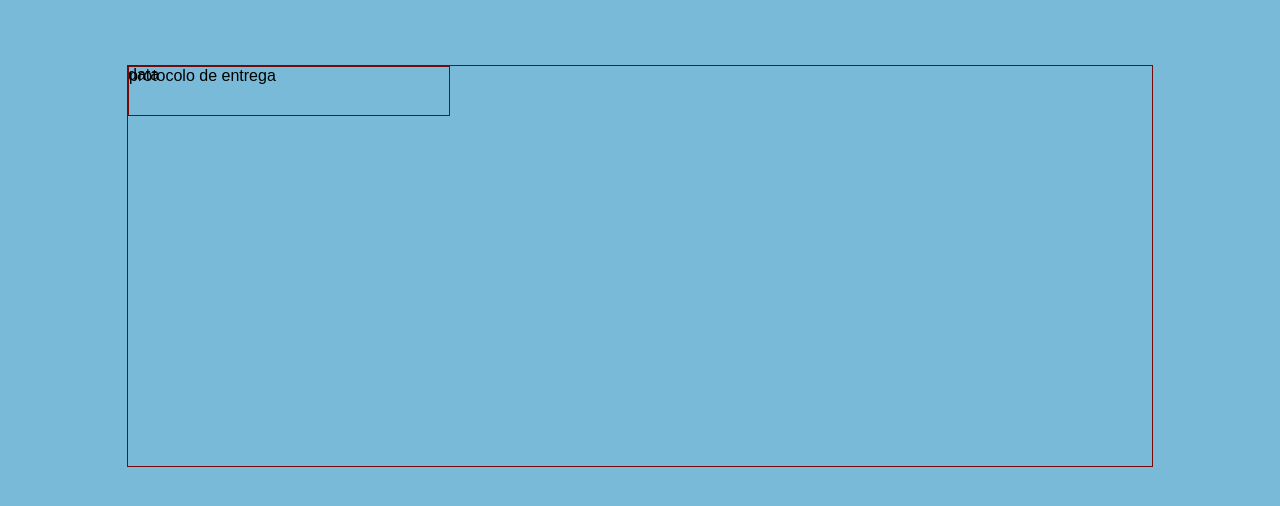
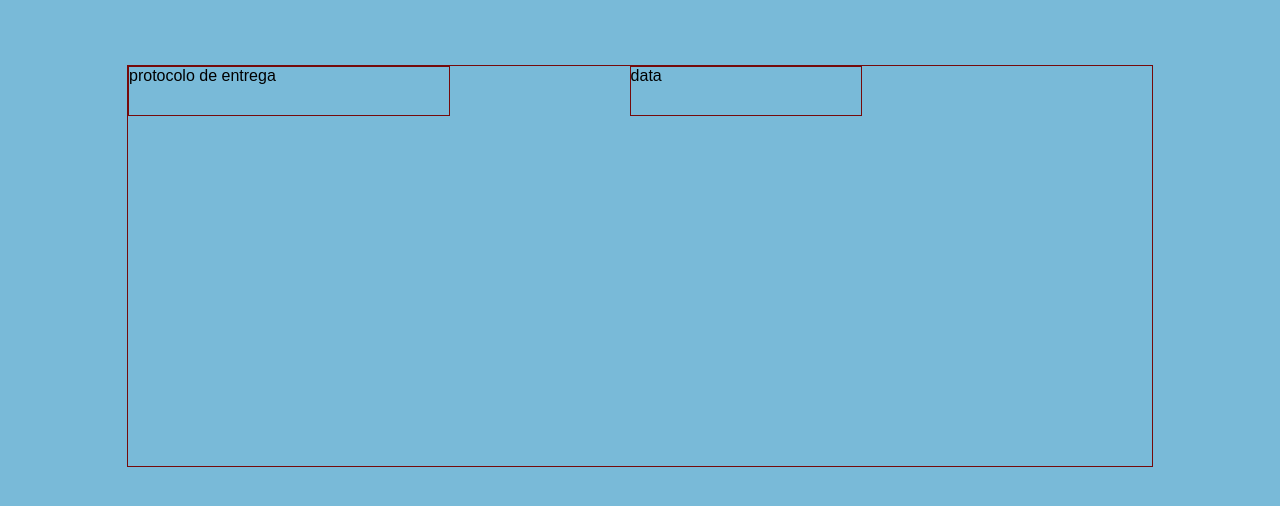
Before and after one commit to nhengler/Protocolo-NW, a plain HTML site: page index.html in a window 1280 px wide. Drawn offline with Linux system fonts and the light colour scheme.

Commit message:
Update style.css

```diff
--- a/style.css
+++ b/style.css
@@ -23,3 +23,14 @@ body{
     top: 0;
     left: 0;
 }
+
+#data{
+
+    border: 1px solid rgb(117, 10, 10);
+    width: 18vw; /* 25% da largura da viewport */
+    height: 6vh; /* 6% da altura da viewport */
+    margin: 0; /* remove a margem */
+    position: absolute; /* posiciona em relação ao pai */
+    top: 0;
+    right: 290px;
+}
```
